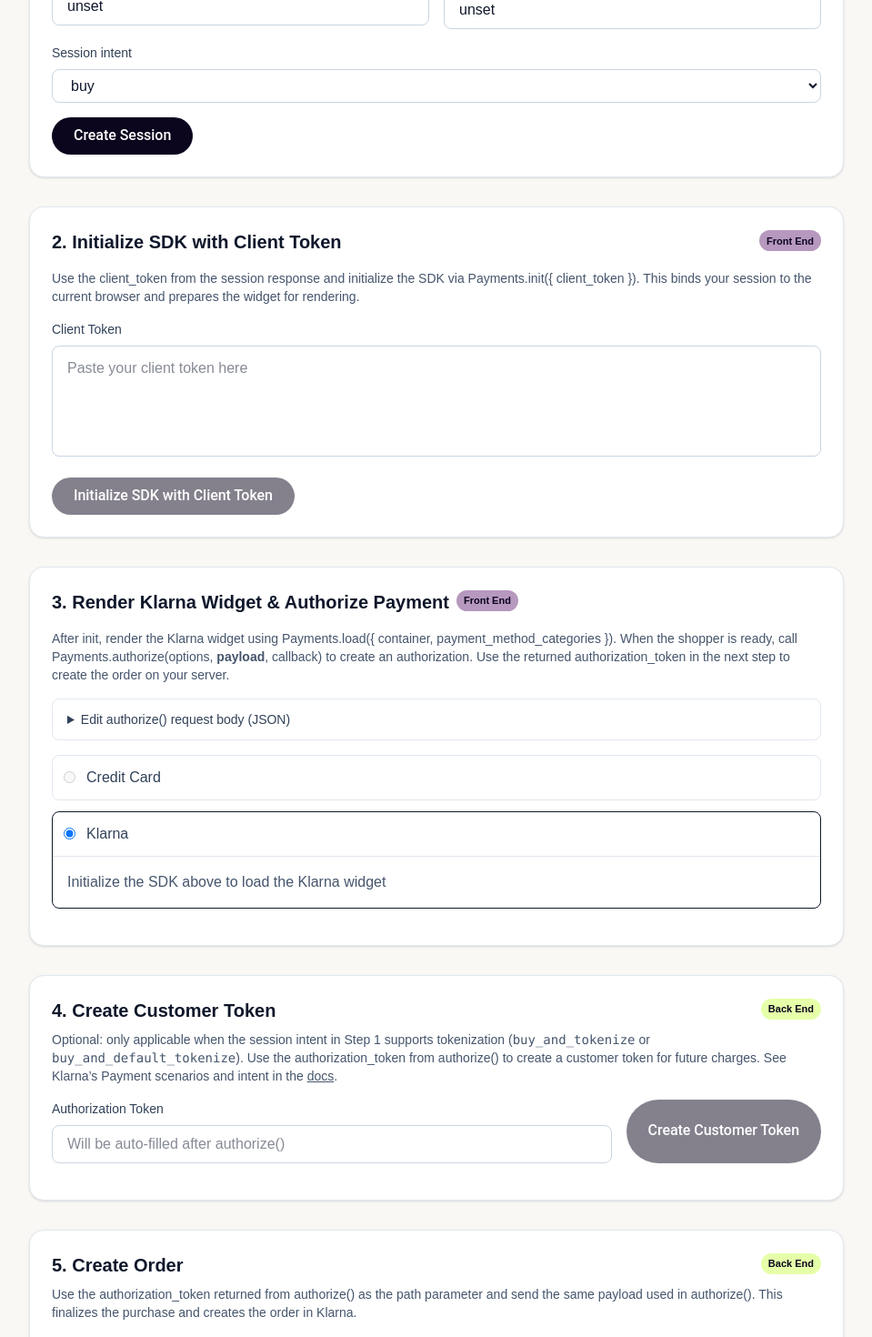
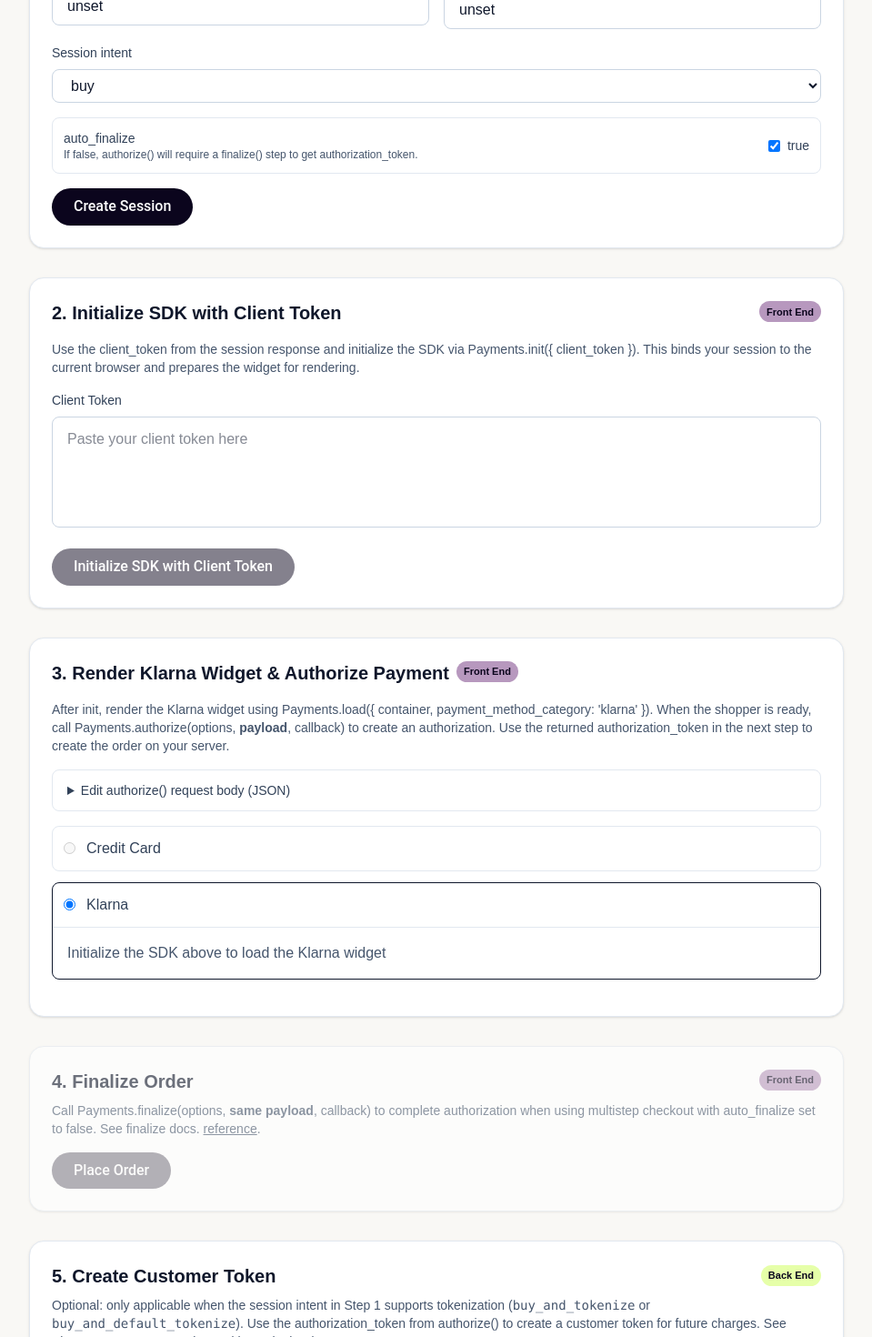
Before and after one commit to thejinghao/kp-demo, a Next.js app: page /apps/kp in a window 1280 px wide. Shown: the part 280-1750 px from the top of the page at 91% size, without its empty margins (160-1119 px from the left). Built offline with nearby package versions, Linux system fonts and the light colour scheme; no server answers.

Commit message:
add auto_finalize toggle for kp; clean up UI

```diff
--- a/app/apps/kp/page.tsx
+++ b/app/apps/kp/page.tsx
@@ -41,6 +41,10 @@
   const [showResponse, setShowResponse] = useState(false);
   const [isLoading, setIsLoading] = useState(false);
   const [authorizationToken, setAuthorizationToken] = useState('');
+  const [autoFinalize, setAutoFinalize] = useState(true);
+  const [isFinalizing, setIsFinalizing] = useState(false);
+  const [finalizeResponse, setFinalizeResponse] = useState<any>(null);
+  const [showFinalizeResponse, setShowFinalizeResponse] = useState(false);
 
   // New state for Create Session step
   const [kpUsername, setKpUsername] = useState(defaultUsername);
@@ -171,8 +175,7 @@
       // Load Klarna widget
       window.Klarna.Payments.load({
         container: '#klarna-container',
-        instance_id: 'klarna-container-instance',
-        payment_method_categories: ['klarna']
+        payment_method_category: 'klarna'
       }, (res: any) => {
         console.debug('Klarna widget loaded:', res);
       });
@@ -203,11 +206,12 @@
         ...(authorizePayload && typeof authorizePayload === 'object' ? authorizePayload : {}),
         merchant_reference1: (authorizePayload as any)?.merchant_reference1 ?? 'demo-merchant-ref-1',
       };
-      setLastAuthorizePayload(payloadForAuthorize);
+      // Save a deep-cloned snapshot so finalize() can reuse the exact same payload
+      setLastAuthorizePayload(JSON.parse(JSON.stringify(payloadForAuthorize)));
 
       window.Klarna.Payments.authorize({
-        instance_id: 'klarna-container-instance',
-        payment_method_categories: ['klarna']
+        payment_method_category: 'klarna',
+        ...(autoFinalize === false ? { auto_finalize: false } : {})
       }, payloadForAuthorize, (res: any) => {
         console.debug('Order authorized:', res);
         setResponseData(res);
@@ -369,6 +373,40 @@
     }
   };
 
+  const finalizeOrder = async () => {
+    if (!isSDKInitialized) {
+      alert('Please initialize the SDK first.');
+      return;
+    }
+
+    setIsFinalizing(true);
+    try {
+      // Use the exact same payload used for authorize() to avoid widget popups
+      if (!lastAuthorizePayload) {
+        alert('Please run authorize() first. finalize() requires the identical payload.');
+        setIsFinalizing(false);
+        return;
+      }
+      const payloadForFinalize = lastAuthorizePayload;
+
+      window.Klarna.Payments.finalize({
+        payment_method_category: 'klarna'
+      }, payloadForFinalize, (res: any) => {
+        console.debug('Order finalized:', res);
+        setFinalizeResponse(res);
+        setShowFinalizeResponse(true);
+        if (res && typeof res.authorization_token === 'string') {
+          setAuthorizationToken(res.authorization_token);
+        }
+        setIsFinalizing(false);
+      });
+    } catch (error) {
+      console.error('Error finalizing order:', error);
+      alert('Error finalizing order. Please try again.');
+      setIsFinalizing(false);
+    }
+  };
+
   return (
     <div className="min-h-screen bg-[var(--color-primary-offwhite)] dark:from-slate-900 dark:to-slate-800">
       {/* Header */}
@@ -419,6 +457,21 @@
                 <option value="buy_and_default_tokenize">buy_and_default_tokenize</option>
               </select>
             </div>
+
+          <div className="mb-4 flex items-center justify-between gap-4 p-3 rounded-lg border border-slate-200 dark:border-slate-700">
+            <div>
+              <div className="text-sm font-medium text-slate-700 dark:text-slate-300">auto_finalize</div>
+              <div className="text-xs text-slate-600 dark:text-slate-400">If false, authorize() will require a finalize() step to get authorization_token.</div>
+            </div>
+            <label className="inline-flex items-center gap-2 cursor-pointer select-none">
+              <input
+                type="checkbox"
+                checked={autoFinalize}
+                onChange={(e) => setAutoFinalize(e.target.checked)}
+              />
+              <span className="text-sm text-slate-700 dark:text-slate-300">{autoFinalize ? 'true' : 'false'}</span>
+            </label>
+          </div>
 
             <button
               onClick={createSession}
@@ -489,7 +542,7 @@
               <span className="badge badge-fe">Front End</span>
             </h2>
             <p className="text-sm text-slate-600 dark:text-slate-400 mb-4">
-              After init, render the Klarna widget using Payments.load(&#123; container, payment_method_categories &#125;). When the shopper is ready, call Payments.authorize(options, <strong>payload</strong>, callback) to create an authorization. Use the returned authorization_token in the next step to create the order on your server.
+              After init, render the Klarna widget using Payments.load(&#123; container, payment_method_category: 'klarna' &#125;). When the shopper is ready, call Payments.authorize(options, <strong>payload</strong>, callback) to create an authorization. Use the returned authorization_token in the next step to create the order on your server.
             </p>
 
             {/* Collapsible editor for authorize() request body */}
@@ -584,10 +637,40 @@
             )}
           </div>
 
-          {/* Step 4: Create Customer Token (Back End) */}
+          {/* Step 4: Finalize Order (Front End) */}
+          <div className={`bg-white dark:bg-slate-800 rounded-2xl shadow-sm border border-slate-200 dark:border-slate-700 p-6 ${autoFinalize ? 'opacity-60 pointer-events-none' : ''}`}>
+            <h2 className="text-xl font-semibold text-slate-900 dark:text-white mb-2 flex items-center justify-between gap-2">
+              <span>4. Finalize Order</span>
+              <span className="badge badge-fe">Front End</span>
+            </h2>
+            <p className="text-sm text-slate-600 dark:text-slate-400 mb-4">
+              Call Payments.finalize(options, <strong>same payload</strong>, callback) to complete authorization when using multistep checkout with auto_finalize set to false. See finalize docs.
+              {' '}
+              <a href="https://docs.klarna.com/payments/web-payments/integrate-with-klarna-payments/other-actions/finalize-an-authorization/" target="_blank" rel="noreferrer" className="underline">reference</a>.
+            </p>
+
+            <button
+              onClick={finalizeOrder}
+              disabled={autoFinalize || isFinalizing || !isSDKInitialized || !isAuthorizePayloadValid}
+              className="btn"
+            >
+              {isFinalizing ? 'Finalizing...' : 'Place Order'}
+            </button>
+
+            {showFinalizeResponse && (
+              <div className="mt-4">
+                <h3 className="text-sm font-semibold text-slate-900 dark:text-white mb-2">Finalize Response</h3>
+                <pre className="bg-slate-50 dark:bg-slate-900 text-slate-800 dark:text-slate-200 p-4 rounded-lg overflow-auto text-sm">
+                  {finalizeResponse ? JSON.stringify(finalizeResponse, null, 2) : 'No response available.'}
+                </pre>
+              </div>
+            )}
+          </div>
+
+          {/* Step 5: Create Customer Token (Back End) */}
           <div className="bg-white dark:bg-slate-800 rounded-2xl shadow-sm border border-slate-200 dark:border-slate-700 p-6">
             <h2 className="text-xl font-semibold text-slate-900 dark:text-white mb-2 flex items-center justify-between gap-2">
-              <span>4. Create Customer Token</span>
+              <span>5. Create Customer Token</span>
               <span className="badge badge-be">Back End</span>
             </h2>
             <p className="text-sm text-slate-600 dark:text-slate-400 mb-4">
@@ -607,7 +690,7 @@
               .
             </p>
 
-            <div className="flex items_end gap-4 mb-4">
+            <div className="flex items-end gap-4 mb-4">
               <div className="flex-1">
                 <label className="block text-sm font-medium text-slate-700 dark:text-slate-300 mb-2">Authorization Token</label>
                 <input
@@ -644,10 +727,10 @@
             )}
           </div>
 
-          {/* Step 5: Create Order (Back End) */}
+          {/* Step 6: Create Order (Back End) */}
           <div className="bg-white dark:bg-slate-800 rounded-2xl shadow-sm border border-slate-200 dark:border-slate-700 p-6">
             <h2 className="text-xl font-semibold text-slate-900 dark:text-white mb-2 flex items-center justify-between gap-2">
-              <span>5. Create Order</span>
+              <span>6. Create Order</span>
               <span className="badge badge-be">Back End</span>
             </h2>
             <p className="text-sm text-slate-600 dark:text-slate-400 mb-4">
@@ -661,7 +744,7 @@
                   value={authorizationToken}
                   onChange={(e) => setAuthorizationToken(e.target.value)}
                   placeholder="Will be auto-filled after authorize()"
-                  className="w_full px-4 py-2 border border-slate-300 dark:border-slate-600 rounded-lg bg-white dark:bg-slate-700 text-slate-900 dark:text-white"
+                  className="w-full px-4 py-2 border border-slate-300 dark:border-slate-600 rounded-lg bg-white dark:bg-slate-700 text-slate-900 dark:text-white"
                 />
               </div>
               <button
```
